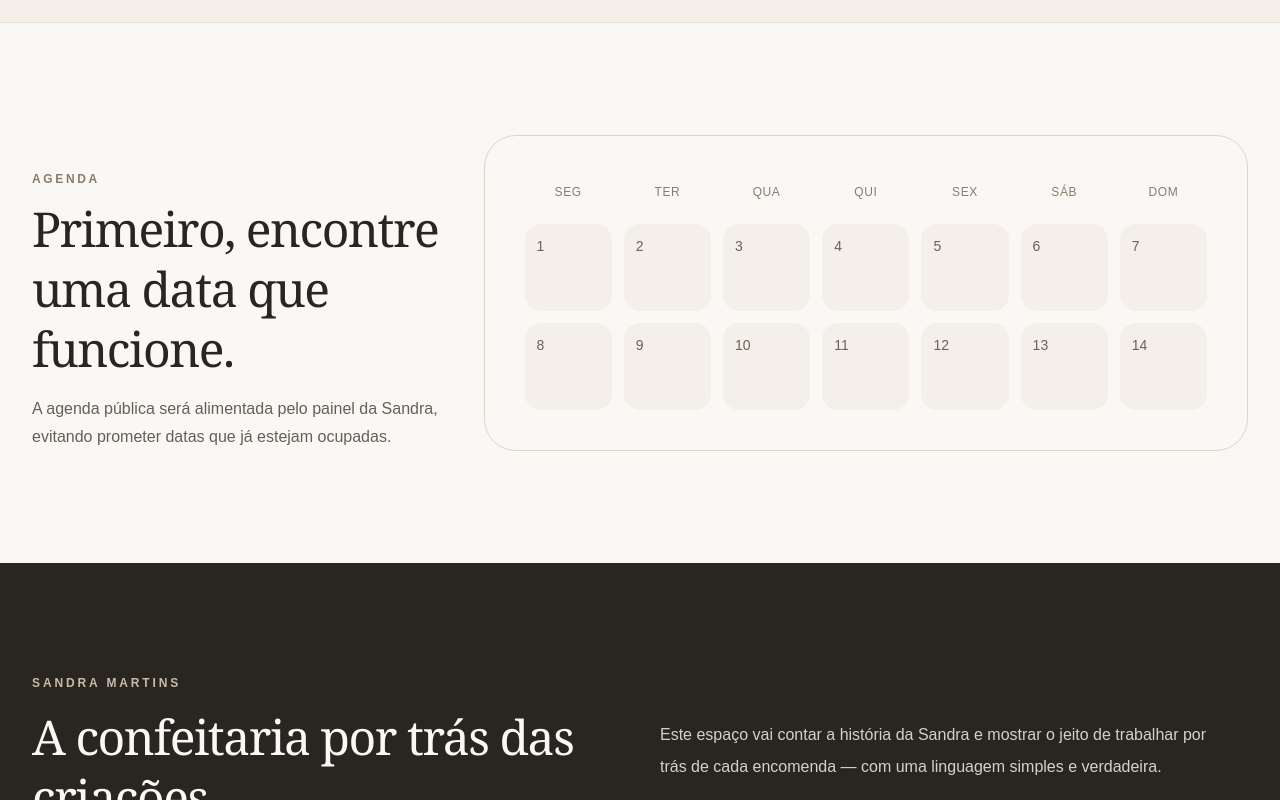
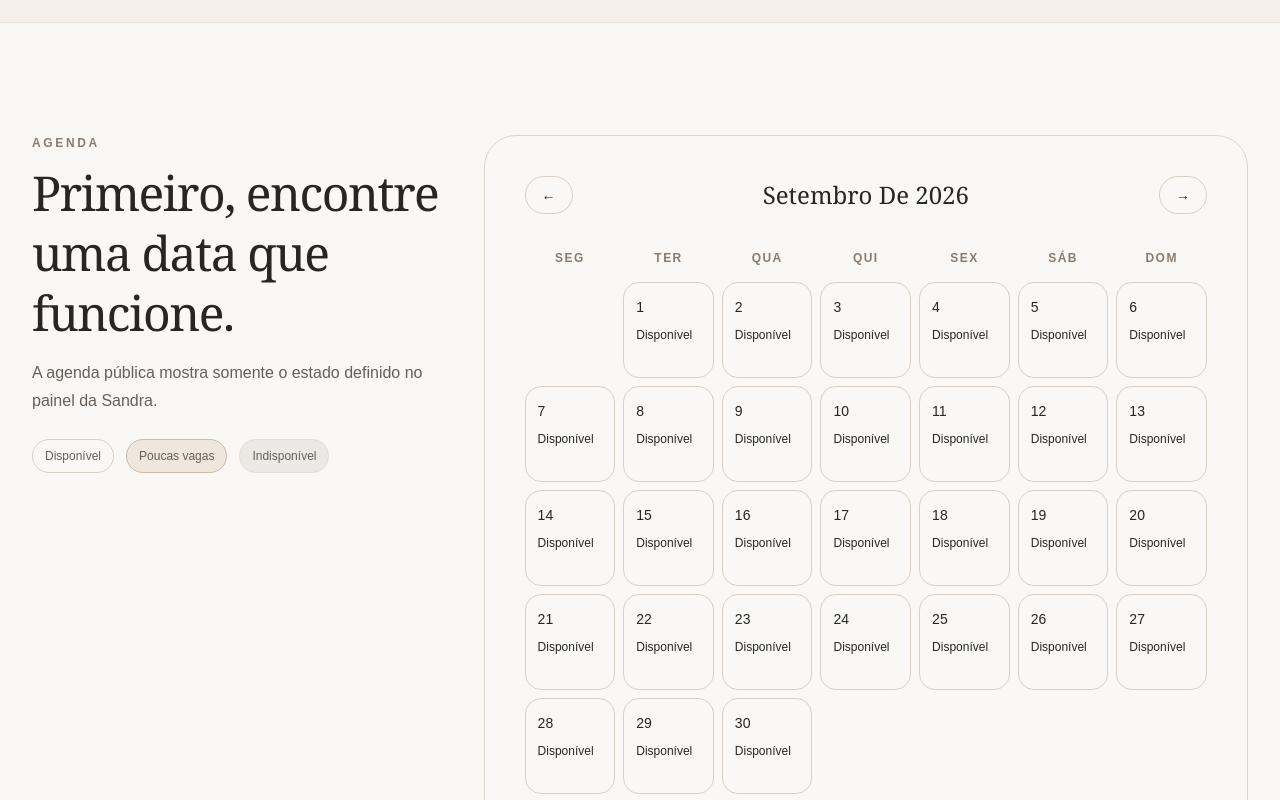
Before and after one commit to graziellygmf-tech/sandra-martins-confeitaria, a Next.js app: page / in a window 1280 px wide. Shown: the part 2140-2940 px from the top of the page. Built offline with nearby package versions, Linux system fonts and the light colour scheme; no server answers; the database is empty.

Commit message:
M9 — conectar agenda pública ao Supabase

```diff
--- a/app/page.tsx
+++ b/app/page.tsx
@@ -2,6 +2,8 @@ import { Button } from "@/components/ui/button";
 import { Container } from "@/components/ui/container";
 import { GalleryPreview } from "@/components/site/gallery-preview";
 import { SectionHeading } from "@/components/site/section-heading";
+import { AvailabilityCalendar } from "@/components/site/availability-calendar";
+import { getAvailability } from "@/lib/availability/get-availability";
 import { getGallery } from "@/lib/gallery/get-gallery";
 
 const steps = [
@@ -11,8 +13,26 @@ const steps = [
   ["04", "Receba seu orçamento", "A Sandra conversa com você pelo WhatsApp e combina os próximos passos."]
 ];
 
-export default async function Home() {
-  const creations = await getGallery();
+type Props = { searchParams: Promise<{ month?: string }> };
+
+function currentMonth() {
+  return new Intl.DateTimeFormat("en-CA", { year: "numeric", month: "2-digit", timeZone: "America/Fortaleza" }).format(new Date());
+}
+
+function monthRange(month: string) {
+  const [year, monthNumber] = month.split("-").map(Number);
+  const last = new Date(Date.UTC(year, monthNumber, 0)).getUTCDate();
+  return { start: month + "-01", end: month + "-" + String(last).padStart(2, "0") };
+}
+
+export default async function Home({ searchParams }: Props) {
+  const params = await searchParams;
+  const month = /^\d{4}-\d{2}$/.test(params.month ?? "") ? params.month! : currentMonth();
+  const { start, end } = monthRange(month);
+  const [creations, availability] = await Promise.all([
+    getGallery(),
+    getAvailability(start, end)
+  ]);
 
   return (
     <main className="overflow-hidden">
@@ -32,12 +52,8 @@ export default async function Home() {
         <Container className="grid items-center gap-10 lg:grid-cols-[1.05fr_.95fr] lg:gap-16">
           <div className="max-w-2xl">
             <p className="mb-5 text-xs font-semibold uppercase tracking-[0.24em] text-[#8a7c6d]">Confeitaria feita sob encomenda</p>
-            <h1 className="font-serif text-5xl leading-[.98] tracking-[-0.045em] text-[#292622] sm:text-6xl lg:text-7xl">
-              Doces que começam na sua ideia.
-            </h1>
-            <p className="mt-6 max-w-xl text-base leading-7 text-[#655f58] sm:text-lg">
-              Uma experiência simples para conhecer criações, escolher sua data e conversar sobre o que você imaginou.
-            </p>
+            <h1 className="font-serif text-5xl leading-[.98] tracking-[-0.045em] text-[#292622] sm:text-6xl lg:text-7xl">Doces que começam na sua ideia.</h1>
+            <p className="mt-6 max-w-xl text-base leading-7 text-[#655f58] sm:text-lg">Uma experiência simples para conhecer criações, escolher sua data e conversar sobre o que você imaginou.</p>
             <div className="mt-8 flex flex-wrap gap-3">
               <Button href="#criacao">Ver criações</Button>
               <Button href="#disponibilidade" variant="secondary">Ver disponibilidade</Button>
@@ -72,19 +88,17 @@ export default async function Home() {
       </section>
 
       <section id="disponibilidade" className="py-20 sm:py-28">
-        <Container className="grid gap-10 lg:grid-cols-[.7fr_1.3fr] lg:items-end">
-          <SectionHeading eyebrow="Agenda" title="Primeiro, encontre uma data que funcione." description="A agenda pública será alimentada pelo painel da Sandra, evitando prometer datas que já estejam ocupadas." />
-          <div className="rounded-[2rem] border border-[#ded5c9] p-7 sm:p-10">
-            <div className="grid grid-cols-3 gap-3 sm:grid-cols-7">
-              {["Seg", "Ter", "Qua", "Qui", "Sex", "Sáb", "Dom"].map((day) => (
-                <span key={day} className="py-2 text-center text-xs uppercase tracking-wider text-[#8a7c6d]">{day}</span>
-              ))}
+        <Container className="grid gap-10 lg:grid-cols-[.7fr_1.3fr] lg:items-start">
+          <div>
+            <SectionHeading eyebrow="Agenda" title="Primeiro, encontre uma data que funcione." description="A agenda pública mostra somente o estado definido no painel da Sandra." />
+            <div className="mt-6 flex flex-wrap gap-3 text-xs text-[#655f58]">
+              <span className="rounded-full border border-[#d8d0c5] px-3 py-2">Disponível</span>
+              <span className="rounded-full border border-[#cbbba8] bg-[#efe7dc] px-3 py-2">Poucas vagas</span>
+              <span className="rounded-full border border-[#e1ddd7] bg-[#ece9e5] px-3 py-2">Indisponível</span>
             </div>
-            <div className="mt-4 grid grid-cols-3 gap-3 sm:grid-cols-7">
-              {Array.from({ length: 14 }, (_, index) => (
-                <div key={index} className="aspect-square rounded-2xl bg-[#f4efe8] p-3 text-sm text-[#6b6259]">{index + 1}</div>
-              ))}
-            </div>
+          </div>
+          <div className="rounded-[2rem] border border-[#ded5c9] p-6 sm:p-10">
+            <AvailabilityCalendar month={month} availability={availability} />
           </div>
         </Container>
       </section>
@@ -95,9 +109,7 @@ export default async function Home() {
             <p className="mb-4 text-xs font-semibold uppercase tracking-[0.24em] text-[#c8bbaa]">Sandra Martins</p>
             <h2 className="font-serif text-4xl leading-tight tracking-[-0.03em] sm:text-5xl">A confeitaria por trás das criações.</h2>
           </div>
-          <p className="max-w-xl text-base leading-8 text-[#d8d0c6]">
-            Este espaço vai contar a história da Sandra e mostrar o jeito de trabalhar por trás de cada encomenda — com uma linguagem simples e verdadeira.
-          </p>
+          <p className="max-w-xl text-base leading-8 text-[#d8d0c6]">Este espaço vai contar a história da Sandra e mostrar o jeito de trabalhar por trás de cada encomenda — com uma linguagem simples e verdadeira.</p>
         </Container>
       </section>
 
```
